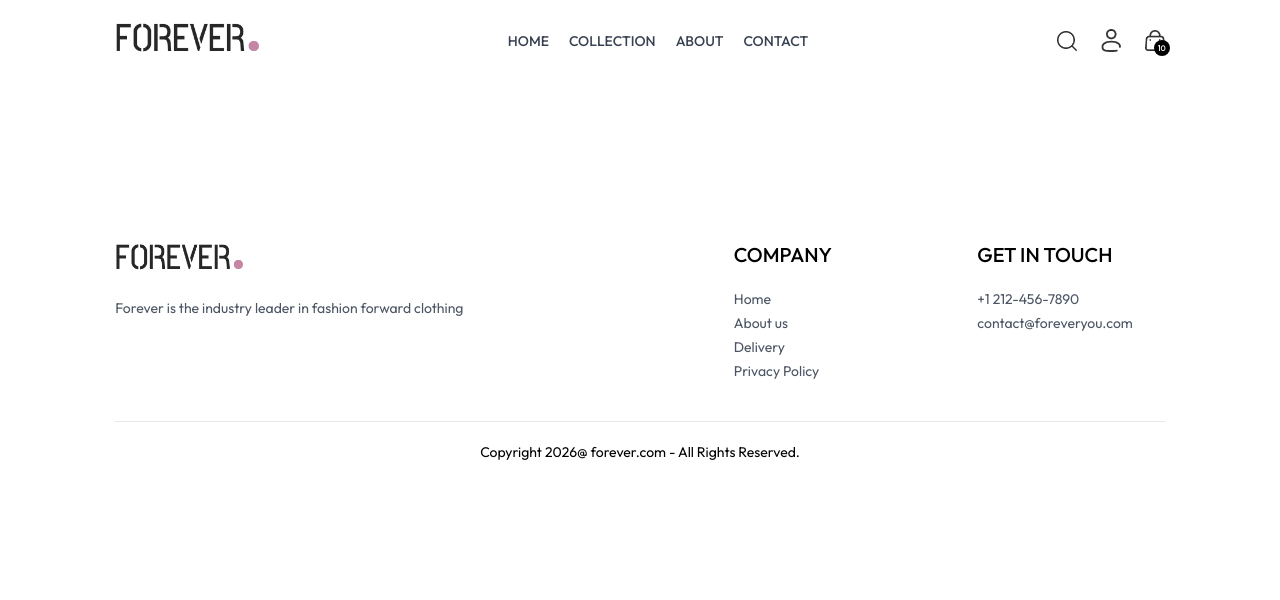
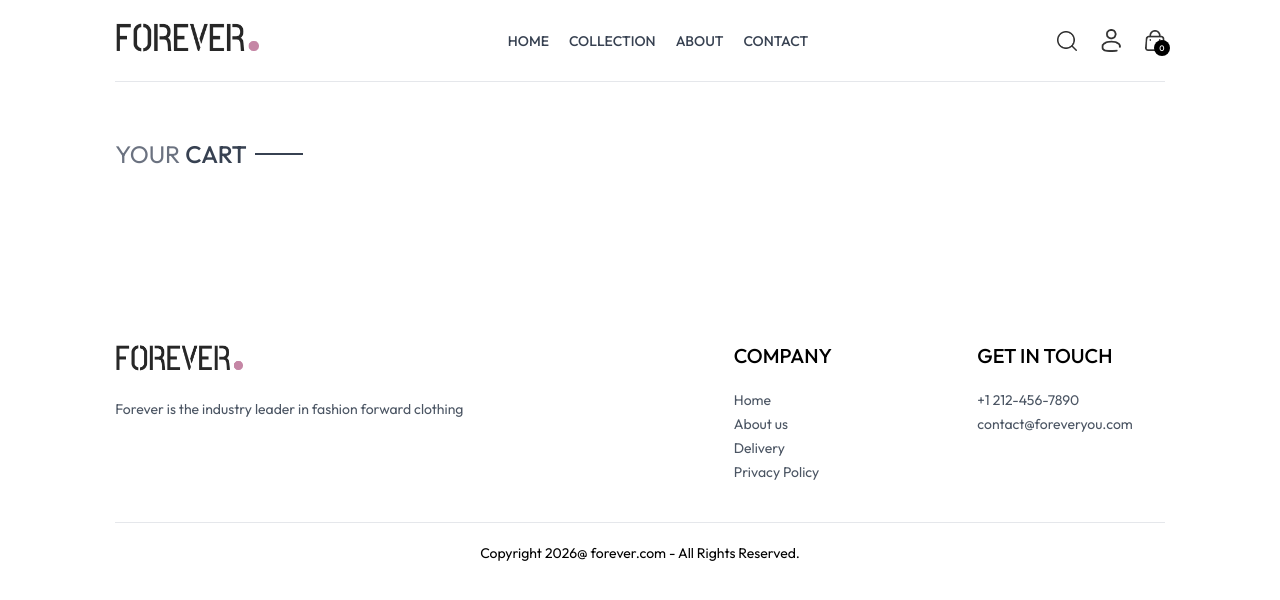
Before and after one commit to Stella0711/ecommerce-clothing-app, a React (Vite) app in the folder frontend/: page /cart in a window 1280 px wide. Shown: the top 600 px of the page. Built offline with nearby package versions, Linux system fonts and the light colour scheme.

Commit message:
Build cart functionality and UI

```diff
--- a/frontend/package.json
+++ b/frontend/package.json
@@ -12,7 +12,8 @@
   "dependencies": {
     "react": "^19.2.8",
     "react-dom": "^19.2.8",
-    "react-router-dom": "^7.18.3"
+    "react-router-dom": "^7.18.3",
+    "react-toastify": "^11.1.0"
   },
   "devDependencies": {
     "@eslint/js": "^10.0.1",
--- a/frontend/src/App.jsx
+++ b/frontend/src/App.jsx
@@ -12,10 +12,12 @@ import About from './pages/About'
 import Navbar from './components/Navbar'
 import Footer from './components/Footer'
 import SearchBar from './components/SearchBar'
+import { ToastContainer, toast } from 'react-toastify';
 
 const App = () => {
   return (
     <div className='px-4 sm:px-[5vw] md:px-[7vw] lg:px-[9vw]'>
+      <ToastContainer />
       <Navbar />
       <SearchBar />
       <Routes>
--- a/frontend/src/components/Navbar.jsx
+++ b/frontend/src/components/Navbar.jsx
@@ -7,7 +7,7 @@ const Navbar = () => {
 
     const [visible,setVisible] = useState(false);
 
-    const {setShowSearch} =  useContext(ShopContext);
+    const {setShowSearch, getCartCount} =  useContext(ShopContext);
 
   return (
     <div className='flex items-center justify-between py-5 font-medium'>
@@ -48,7 +48,7 @@ const Navbar = () => {
             </div>
             <Link to='/cart' className='relative'>
                 <img src={assets.cart_icon} className='w-5 min-w-5' alt="" />
-                <p className='absolute right-[-5px] bottom-[-5px] w-4 text-center leading-4 bg-black text-white aspect-square rounded-full text-[8px]'>10</p>
+                <p className='absolute right-[-5px] bottom-[-5px] w-4 text-center leading-4 bg-black text-white aspect-square rounded-full text-[8px]'>{getCartCount()}</p>
             </Link>
             <img onClick={()=>setVisible(true)} src={assets.menu_icon} className='w-5 cursor-pointer sm:hidden' alt="" />
             </div>
--- a/frontend/src/context/ShopContext.jsx
+++ b/frontend/src/context/ShopContext.jsx
@@ -1,6 +1,7 @@
-import React, { useState } from 'react';
+import React, { useState, useEffect } from 'react';
 import { createContext } from "react";
 import { products } from "../assets/assets"
+import { toast } from 'react-toastify';
 
 export const ShopContext = createContext();
 
@@ -10,10 +11,58 @@ const ShopContextProvider = (props) => {
     const delivery_fee = 10;
     const [search,setSearch] = useState('');
     const [showSearch,setShowSearch] = useState(false);
+    const [cartItems,setCartItems] = useState({});
+
+    const addToCart = async (itemId,size) => {
+
+        if (!size) {
+            toast.error('Select Product Size');
+            return;
+        }
+
+        let cartData = structuredClone(cartItems);
+
+        if (cartData[itemId]) {
+            if(cartData[itemId][size]) {
+                cartData[itemId][size] += 1;
+            }
+            else{
+                cartData[itemId][size] = 1;
+            }
+        }
+        else{
+            cartData[itemId] = {};
+            cartData[itemId][size] = 1;
+        }
+        setCartItems(cartData);
+
+    }
+
+    const getCartCount = () => {
+        let totalCount = 0;
+        for(const items in cartItems){
+            for(const item in cartItems[items]){
+               try {
+                    if (cartItems[items][item] > 0) {
+                        totalCount += cartItems[items][item];
+                    }
+               } catch (error) {
+
+               }
+            }
+        }
+        return totalCount;
+    }
+
+    const updateQuantity = async (itemId,size,quantity) => {
+        l
+    }
 
     const value = {
         products, currency, delivery_fee,
-        search, setSearch, showSearch, setShowSearch
+        search, setSearch, showSearch, setShowSearch,
+        cartItems,addToCart,
+        getCartCount
 
     }
 
--- a/frontend/src/pages/Cart.jsx
+++ b/frontend/src/pages/Cart.jsx
@@ -1,8 +1,66 @@
-import React from 'react'
+import React, { useContext, useEffect, useState } from 'react'
+import { ShopContext } from '../context/ShopContext'
+import Title from '../components/Title';
+import { assets } from '../assets/assets';
 
 const Cart = () => {
+
+  const { products, currency, cartItems } = useContext(ShopContext);
+
+  const [cartData,setCartData] = useState([]);
+
+  useEffect(()=>{
+
+    const tempData = [];
+    for(const items in cartItems){
+      for(const item in cartItems[items]){
+        if (cartItems[items][item] > 0) {
+          tempData.push({
+            _id:items,
+            size:item,
+            quantity:cartItems[items][item]
+          })
+        }
+      }
+    }
+    setCartData(tempData);
+  },[cartItems])
+
   return (
-    <div>
+    <div className='border-t pt-14'>
+
+      <div className='text-2xl mb-3'>
+        <Title text1={'YOUR'} text2={'CART'} />
+      </div>
+
+      <div>
+
+        {
+          cartData.map((item,index)=>{
+
+            const productData =  products.find((product)=> product._id === item._id);
+
+            return (
+              <div key={index} className='py-4 border-t border-b text-gray-700 grid grid-cols-[4fr_0.5fr_0.5fr] sm:grid-cols-[4fr_2fr_0.5fr] items-center gap-4'>
+                  <div className='flex items-start gap-6'>
+                    <img className='w-16 sm:w-20' src={productData.image[0]} alt="" />
+                    <div>
+                      <p className='text-xs sm:text-lg font-medium'>{productData.name}</p>
+                      <div className='flex items-center gap-5 mt-2'>
+                        <p>{currency}{productData.price}</p>
+                        <p className='px-2 sm:px-3 sm:py-1 border bg-slate-50 '>{item.size}</p>
+                      </div>
+                    </div>
+                  </div>
+                  <input className='border max-w-10 sm:max-w-20 px-1 sm:px-2 py-1' type="number" min={1} defaultValue={item.quantity} />
+                  <img className='w-4 mr-4 sm:w-5 cursor-pointer' src={assets.bin_icon} alt="" />
+              </div>
+            )
+
+          })
+        }
+
+      </div>
 
     </div>
   )
--- a/frontend/src/pages/Product.jsx
+++ b/frontend/src/pages/Product.jsx
@@ -7,7 +7,7 @@ import RelatedProducts from '../components/RelatedProducts';
 const Product = () => {
 
     const {productId} = useParams();
-    const {products, currency} = useContext(ShopContext);
+    const {products, currency, addToCart} = useContext(ShopContext);
     const [productData,setProductData] = useState(false);
     const [image,setImage] = useState('');
     const [size,setSize] = useState('');
@@ -18,7 +18,6 @@ const Product = () => {
             if (item._id === productId) {
               setProductData(item)
               setImage(item.image[0])
-              console.log(item);
               return null;
             }
         })
@@ -69,7 +68,7 @@ const Product = () => {
                         ))}
                     </div>
                 </div>
-                <button className='bg-black text-white px-8 py-3 text-sm active:bg-gray-700'>Add TO CART</button>
+                <button onClick={()=>addToCart(productData._id,size)} className='bg-black text-white px-8 py-3 text-sm active:bg-gray-700'>Add TO CART</button>
                 <hr className='mt-8 sm:w-4/5'/>
                 <div className='text-sm text-grey-500 mt-5 flex flex-col gap-1'>
                         <p>100% Original product.</p>
```
Also changed, not shown: 1 other file (tests, documents, lock files or other folders).
